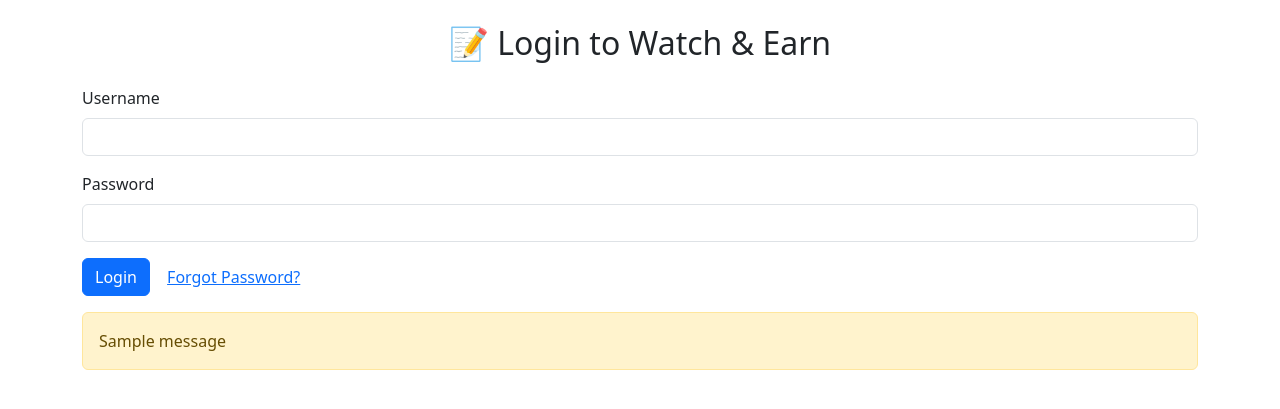
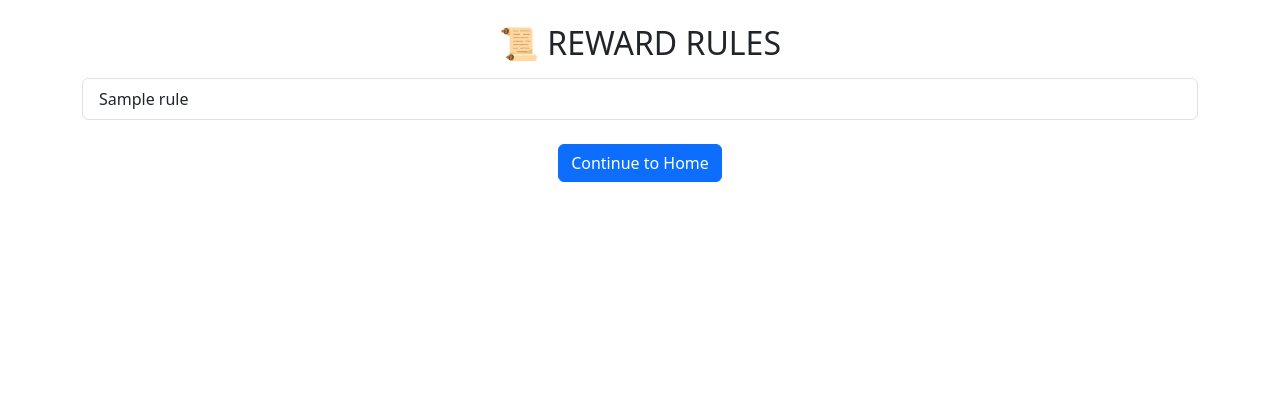
Before and after one commit to benmarshall254/Watchand-earn-app1, a Python web app: template templates/index.html in a window 1280 px wide. Shown: the top 409 px of the page. Run offline with Jinja, Linux system fonts and the light colour scheme; the template is opened without the code that fills it: most values are stand-ins (such as "Sample title", 1, 10 or a date in 2020); one stand-in notice (Sample message) is shown.

Commit message:
Update index.html

```diff
--- a/templates/index.html
+++ b/templates/index.html
@@ -3,35 +3,21 @@
 <head>
   <meta charset="UTF-8">
   <meta name="viewport" content="width=device-width, initial-scale=1.0">
-  <title>Login - Watch & Earn</title>
+  <title>Reward Rules</title>
   <link rel="stylesheet" href="https://cdn.jsdelivr.net/npm/bootstrap@5.3.0/dist/css/bootstrap.min.css">
 </head>
 <body>
   <div class="container py-4">
-    <h2 class="text-center mb-4">📝 Login to Watch & Earn</h2>
+    <h2 class="text-center">📜 REWARD RULES</h2>
+    <ul class="list-group mt-3">
+      {% for rule in rules %}
+        <li class="list-group-item">{{ rule }}</li>
+      {% endfor %}
+    </ul>
 
-    <form method="POST">
-      <div class="mb-3">
-        <label for="username" class="form-label">Username</label>
-        <input type="text" class="form-control" name="username" required>
-      </div>
-
-      <div class="mb-3">
-        <label for="password" class="form-label">Password</label>
-        <input type="password" class="form-control" name="password" required>
-      </div>
-
-      <button type="submit" class="btn btn-primary">Login</button>
-      <a href="/forgot-password" class="btn btn-link">Forgot Password?</a>
-    </form>
-
-    {% with messages = get_flashed_messages() %}
-      {% if messages %}
-        <div class="alert alert-warning mt-3">
-          {{ messages[0] }}
-        </div>
-      {% endif %}
-    {% endwith %}
+    <div class="text-center mt-4">
+      <a href="/" class="btn btn-primary">Continue to Home</a>
+    </div>
   </div>
 </body>
 </html>
```
